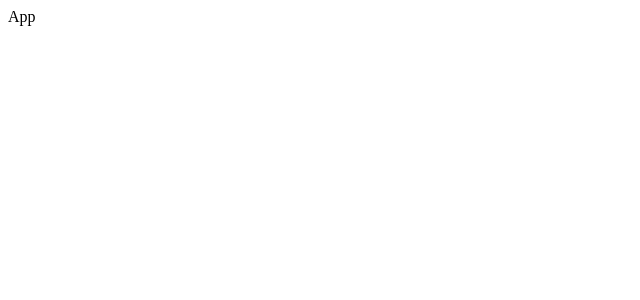
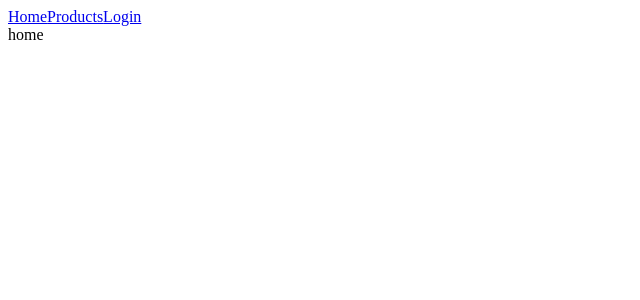
Before and after one commit to rnimisha/resturant-app-client, a React (Vite) app: page / in a window 1280 px wide. Shown: the top 300 px of the page, without its empty margins (0-640 px from the left). Built offline with nearby package versions, Linux system fonts and the light colour scheme.

Commit message:
Add router to navigate pages

```diff
--- a/src/App.tsx
+++ b/src/App.tsx
@@ -1,8 +1,28 @@
 import React from 'react'
+import {RouterProvider, createBrowserRouter} from 'react-router-dom'
+import Home from './containers/Home'
+import Root from './routes/root'
+import Login from './containers/Login'
+import Products from './containers/Products'
 
-function App() {
+const App = () => {
+
+  const router = createBrowserRouter([
+    {
+      path: '/',
+      element: <Root/>,
+      children: [
+        {path: '/', element: <Home/>},
+        {path: '/products', element: <Products/>},
+        {path: '/login', element: <Login/>},
+      ]
+    }
+  ])
+
   return (
-    <div>App</div>
+    <>
+      <RouterProvider router={router}/>
+    </>
   )
 }
 
--- /dev/null
+++ b/src/routes/Root.tsx
@@ -0,0 +1,17 @@
+import React from 'react'
+import { Link, Outlet } from 'react-router-dom'
+
+const Root = () => {
+  return (
+    <>
+    <div>
+      <Link to='/'>Home</Link>
+      <Link to='/Products'>Products</Link>
+      <Link to='/login'>Login</Link>
+    </div>
+      <Outlet/>
+    </>
+  )
+}
+
+export default Root
```
